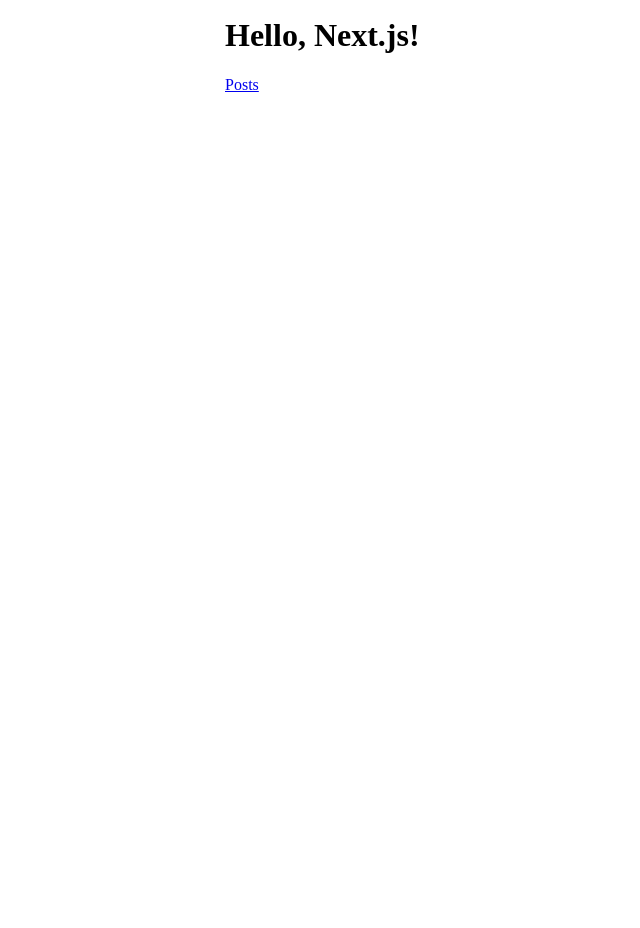
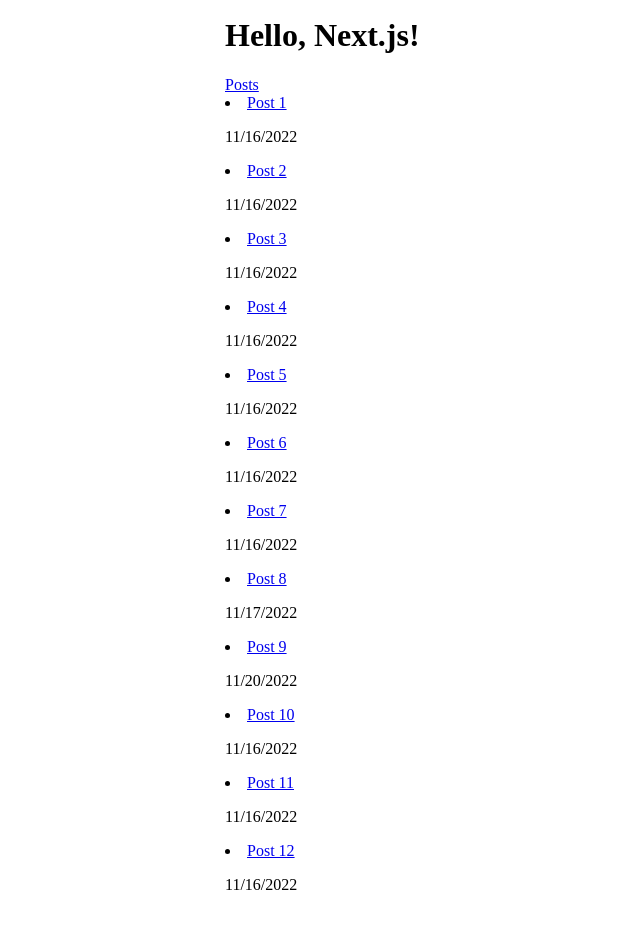
Before and after one commit to berain-uvic/nextjs-blog-tutorial, a Next.js app: page / in a window 1280 px wide. Shown: the part 280-1208 px from the top of the page, without its empty margins (127-767 px from the left). Before the commit the page ends 800 px from the top, so only its background shows below. Built offline with nearby package versions, Linux system fonts and the light colour scheme.

Commit message:
Displaying posts on main page

```diff
--- a/app/about.js
+++ /dev/null
@@ -1,5 +0,0 @@
-export default function About() {
-  return (
-    <h1> About page </h1>
-  )
-}
--- a/app/layout.js
+++ b/app/layout.js
@@ -16,7 +16,7 @@
           <Link href="/">
           <Image
             priority
-            src="/images/profile.png"
+            src="/images/profile.jpg"
             className={utilStyles.borderCircle}
             height={144}
             width={144}
--- a/app/page.js
+++ b/app/page.js
@@ -1,12 +1,28 @@
 import Link from 'next/link';
 
-console.log("Hello from the servesr");
 
-export default function Page() {
+async function getPosts() {
+  const response = await fetch('http://localhost:3000/api/posts');
+  const data = await response.json();
+
+  return data.posts;
+}
+
+
+export default async function Page() {
+  const posts = await getPosts();
   return (
     <div>
       <h1>Hello, Next.js!</h1>
       <Link href='/posts'> Posts </Link>
+      <br />
+      {posts.map(({ id, title, date }) => (
+        <li key={id}>
+          <Link href={`${id}`}> {title} </Link>
+          <p> {date} </p>
+        </li>
+      ))}
+
     </div>
   )
 }
--- /dev/null
+++ b/data/posts.js
@@ -0,0 +1,66 @@
+const posts = {
+  "result": [
+    {
+      "id": "1",
+      "title": "Post 1",
+      "date": "11/16/2022"
+    },
+    {
+      "id": "2",
+      "title": "Post 2",
+      "date": "11/16/2022"
+    },
+    {
+      "id": "3",
+      "title": "Post 3",
+      "date": "11/16/2022"
+    },
+    {
+      "id": "4",
+      "title": "Post 4",
+      "date": "11/16/2022"
+    },
+    {
+      "id": "5",
+      "title": "Post 5",
+      "date": "11/16/2022"
+    },
+    {
+      "id": "6",
+      "title": "Post 6",
+      "date": "11/16/2022"
+    },
+    {
+      "id": "7",
+      "title": "Post 7",
+      "date": "11/16/2022"
+    },
+    {
+      "id": "8",
+      "title": "Post 8",
+      "date": "11/17/2022"
+    },
+    {
+      "id": "9",
+      "title": "Post 9",
+      "date": "11/20/2022"
+    },
+    {
+      "id": "10",
+      "title": "Post 10",
+      "date": "11/16/2022"
+    },
+    {
+      "id": "11",
+      "title": "Post 11",
+      "date": "11/16/2022"
+    },
+    {
+      "id": "12",
+      "title": "Post 12",
+      "date": "11/16/2022"
+    }
+  ]
+}
+
+export default posts;
--- /dev/null
+++ b/pages/api/posts.js
@@ -0,0 +1,5 @@
+import posts from '../../data/posts'
+
+export default async function handler(req, res) {
+  res.status(200).json({ posts: posts.result });
+}
```
Also changed, not shown: app/Client.js (deleted, +0 -9 lines), app/posts/[id]/page.js (added, +28 -0 lines), app/posts/page.js (deleted, +0 -10 lines), public/images/profile.jpg (added), public/images/profile.png (deleted).
